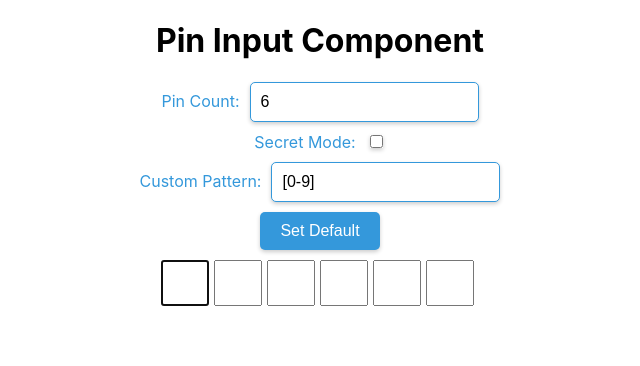
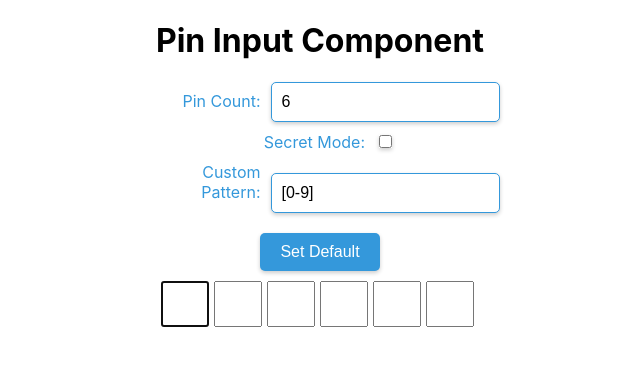
Before and after one commit to KhanhPham2411/pin-input-ts, a React (Create React App) app: page / in a window 1280 px wide. Shown: the top 366 px of the page, without its empty margins (320-960 px from the left). Built offline with nearby package versions, Linux system fonts and the light colour scheme.

Commit message:
fancy label

```diff
--- a/src/App.css
+++ b/src/App.css
@@ -47,6 +47,8 @@
   font-size: 16px;
   color: #3498db;
   margin-right: 10px;
+  width: 120px; /* Adjust this width to control the label indentation */
+  text-align: right;
 }
 
 /* Custom styles for inputs */
@@ -64,7 +66,7 @@
   border-color: #2980b9;
 }
 
-
+/* Custom styles for the "Set Default" button */
 .fancy-button {
   padding: 10px 20px;
   font-size: 16px;
@@ -75,6 +77,7 @@
   cursor: pointer;
   box-shadow: 0 2px 4px rgba(0, 0, 0, 0.2);
   transition: background-color 0.3s ease;
+  margin-top: 10px;
 }
 
 .fancy-button:hover {
--- a/src/App.tsx
+++ b/src/App.tsx
@@ -38,7 +38,7 @@ function App() {
     <div className="App">
       <h1>Pin Input Component</h1>
       <div className="input-group">
-        <label htmlFor="pinCountInput" className="fancy-label">Pin Count: </label>
+        <label htmlFor="pinCountInput" className="fancy-label">Pin Count:</label>
         <input
           id="pinCountInput"
           type="number"
@@ -49,7 +49,7 @@ function App() {
         />
       </div>
       <div className="input-group">
-        <label htmlFor="secretModeCheckbox" className="fancy-label">Secret Mode: </label>
+        <label htmlFor="secretModeCheckbox" className="fancy-label">Secret Mode:</label>
         <input
           id="secretModeCheckbox"
           type="checkbox"
@@ -59,7 +59,7 @@ function App() {
         />
       </div>
       <div className="input-group">
-        <label htmlFor="customPatternInput" className="fancy-label">Custom Pattern: </label>
+        <label htmlFor="customPatternInput" className="fancy-label">Custom Pattern:</label>
         <input
           id="customPatternInput"
           type="text"
```
